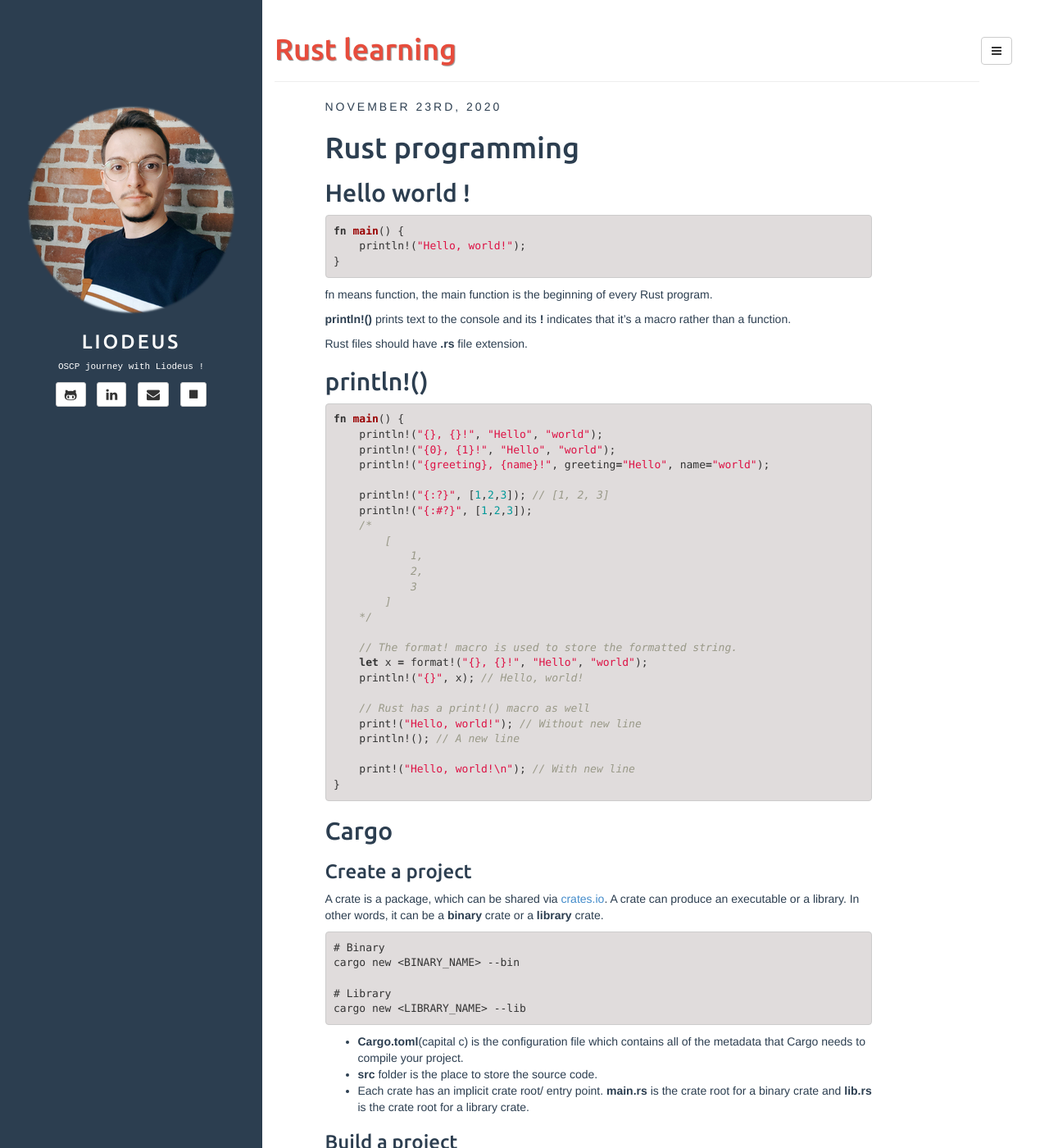
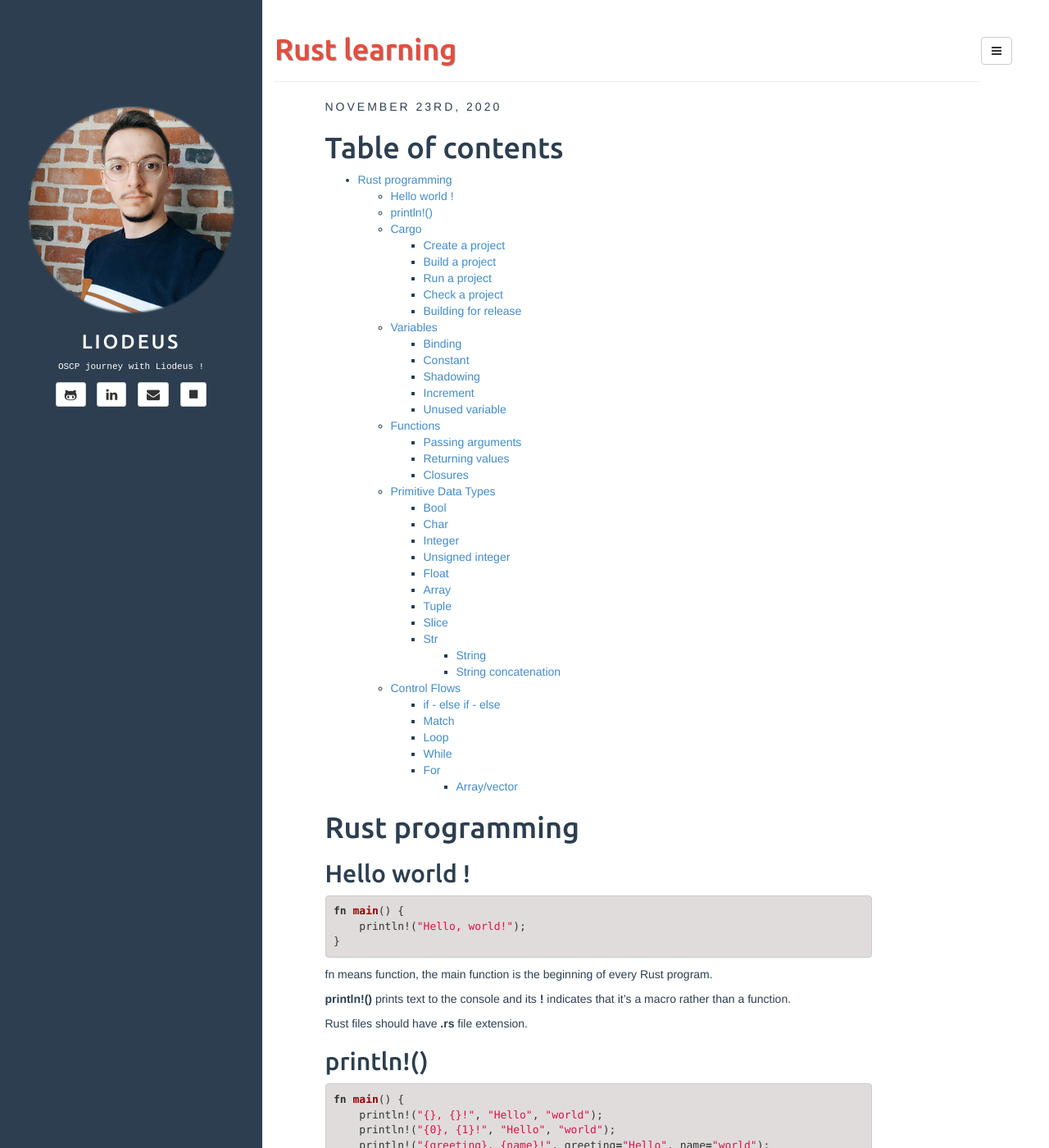
Before and after one commit to Liodeus/liodeus.github.io, a Jekyll site: the page built from _posts/2020-11-23-Rust_learning.md, in a window 1280 px wide and 1400 px high. Shown: the whole window at 82% size. Built offline with Jekyll 4.4.1, drawn with Linux system fonts in a browser that asks for light colours.

Commit message:
Add files via upload

```diff
--- a/_posts/2020-11-23-Rust_learning.md
+++ b/_posts/2020-11-23-Rust_learning.md
@@ -4,6 +4,47 @@
 tags: [Learn, Courses, Rust]
 description: "Rust learning"
 ---
+
+# Table of contents
+
+- [Rust programming](#rust-programming)
+  - [Hello world !](#hello-world-)
+  - [println!()](#println)
+  - [Cargo](#cargo)
+    - [Create a project](#create-a-project)
+    - [Build a project](#build-a-project)
+    - [Run a project](#run-a-project)
+    - [Check a project](#check-a-project)
+    - [Building for release](#building-for-release)
+  - [Variables](#variables)
+    - [Binding](#binding)
+    - [Constant](#constant)
+    - [Shadowing](#shadowing)
+    - [Increment](#increment)
+    - [Unused variable](#unused-variable)
+  - [Functions](#functions)
+    - [Passing arguments](#passing-arguments)
+    - [Returning values](#returning-values)
+    - [Closures](#closures)
+  - [Primitive Data Types](#primitive-data-types)
+    - [Bool](#bool)
+    - [Char](#char)
+    - [Integer](#integer)
+    - [Unsigned integer](#unsigned-integer)
+    - [Float](#float)
+    - [Array](#array)
+    - [Tuple](#tuple)
+    - [Slice](#slice)
+    - [Str](#str)
+      - [String](#string)
+      - [String concatenation](#string-concatenation)
+  - [Control Flows](#control-flows)
+    - [if - else if - else](#if---else-if---else)
+    - [Match](#match)
+    - [Loop](#loop)
+    - [While](#while)
+    - [For](#for)
+      - [Array/vector](#arrayvector)
 
 # Rust programming
 
```
